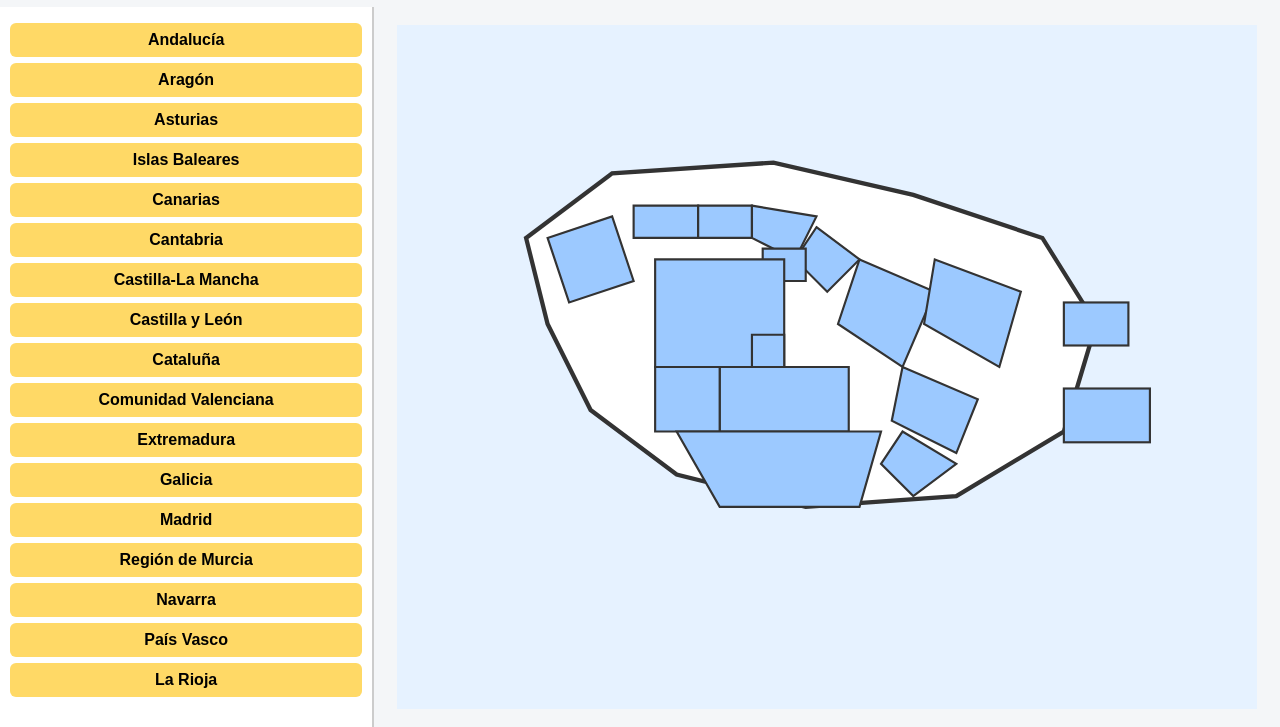
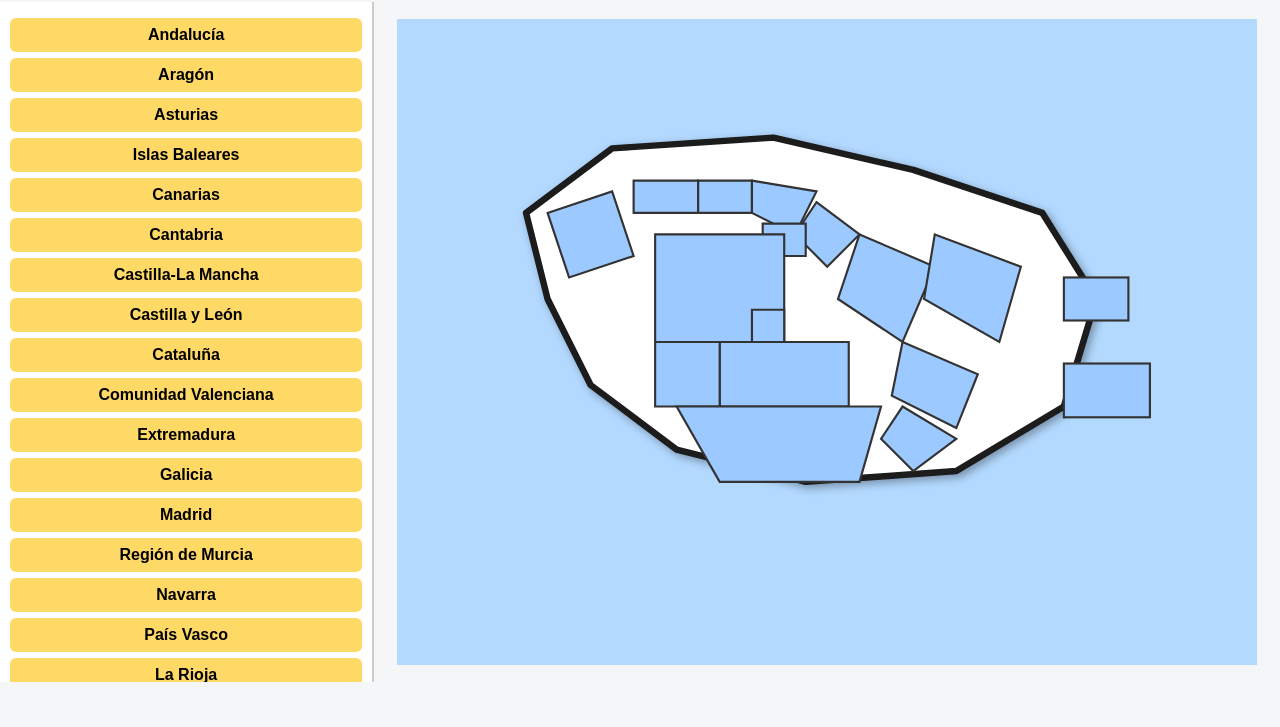
Before and after one commit to DRB-YO/escape-room-ccaa, a plain HTML site: page index.html in a window 1280 px wide. Shown: the part 78-805 px from the top of the page. Drawn offline with Linux system fonts and the light colour scheme.

Commit message:
index.html

```diff
--- a/index.html
+++ b/index.html
@@ -13,12 +13,18 @@
 
   h1 {
     text-align: center;
-    margin: 10px 0;
+    margin: 10px 0 5px 0;
+  }
+
+  #progreso {
+    text-align: center;
+    font-weight: bold;
+    margin-bottom: 10px;
   }
 
   #contenedor {
     display: flex;
-    height: 90vh;
+    height: 85vh;
   }
 
   #etiquetas {
@@ -49,7 +55,7 @@
   svg {
     width: 95%;
     height: 95%;
-    background: #e6f2ff;
+    background: #b3d9ff; /* MAR */
   }
 
   .zona {
@@ -60,12 +66,6 @@
 
   .correcta {
     fill: #8bcf9c !important;
-  }
-
-  #progreso {
-    text-align: center;
-    font-weight: bold;
-    margin-bottom: 10px;
   }
 </style>
 </head>
@@ -102,11 +102,26 @@
   <div id="mapa">
     <svg viewBox="0 0 800 600" xmlns="http://www.w3.org/2000/svg">
 
-      <!-- CONTORNO -->
-      <path d="M120,180 L200,120 L350,110 L480,140 L600,180 L650,260 L620,360 L520,420 L380,430 L260,400 L180,340 L140,260 Z"
-        fill="#ffffff" stroke="#333" stroke-width="4"/>
+      <!-- SOMBRA -->
+      <defs>
+        <filter id="sombra">
+          <feDropShadow dx="3" dy="3" stdDeviation="4" flood-color="#00000055"/>
+        </filter>
+      </defs>
 
-      <!-- ZONAS (simplificadas, pedagógicas) -->
+      <!-- CONTORNO DE ESPAÑA -->
+      <path
+        d="M120,180 L200,120 L350,110 L480,140 L600,180 L650,260
+           L620,360 L520,420 L380,430 L260,400 L180,340 L140,260 Z"
+        fill="#ffffff"
+        stroke="#1a1a1a"
+        stroke-width="6"
+        stroke-linejoin="round"
+        stroke-linecap="round"
+        filter="url(#sombra)"
+      />
+
+      <!-- COMUNIDADES -->
       <path id="galicia" class="zona" d="M140,180 L200,160 L220,220 L160,240 Z"/>
       <path id="asturias" class="zona" d="M220,150 L280,150 L280,180 L220,180 Z"/>
       <path id="cantabria" class="zona" d="M280,150 L330,150 L330,180 L280,180 Z"/>
```
